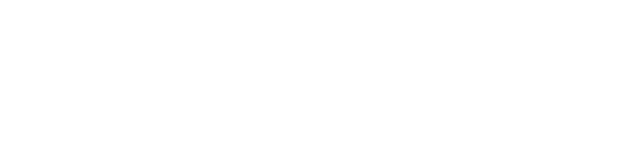
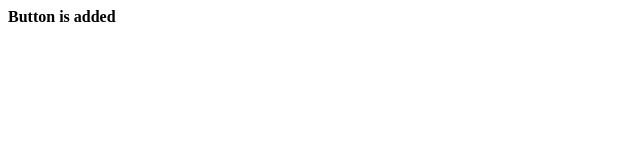
Before and after one commit to Sujal-Shinde-dev/demo3, a plain HTML site: page index.html in a window 1280 px wide. Shown: the whole page, without its empty margins (0-640 px from the left). Drawn offline with Linux system fonts and the light colour scheme.

```diff
--- a/index.html
+++ b/index.html
@@ -6,6 +6,7 @@
     <title>Document</title>
 </head>
 <body>
+    <b>Button is added</b>
 
 </body>
 </html>
```
